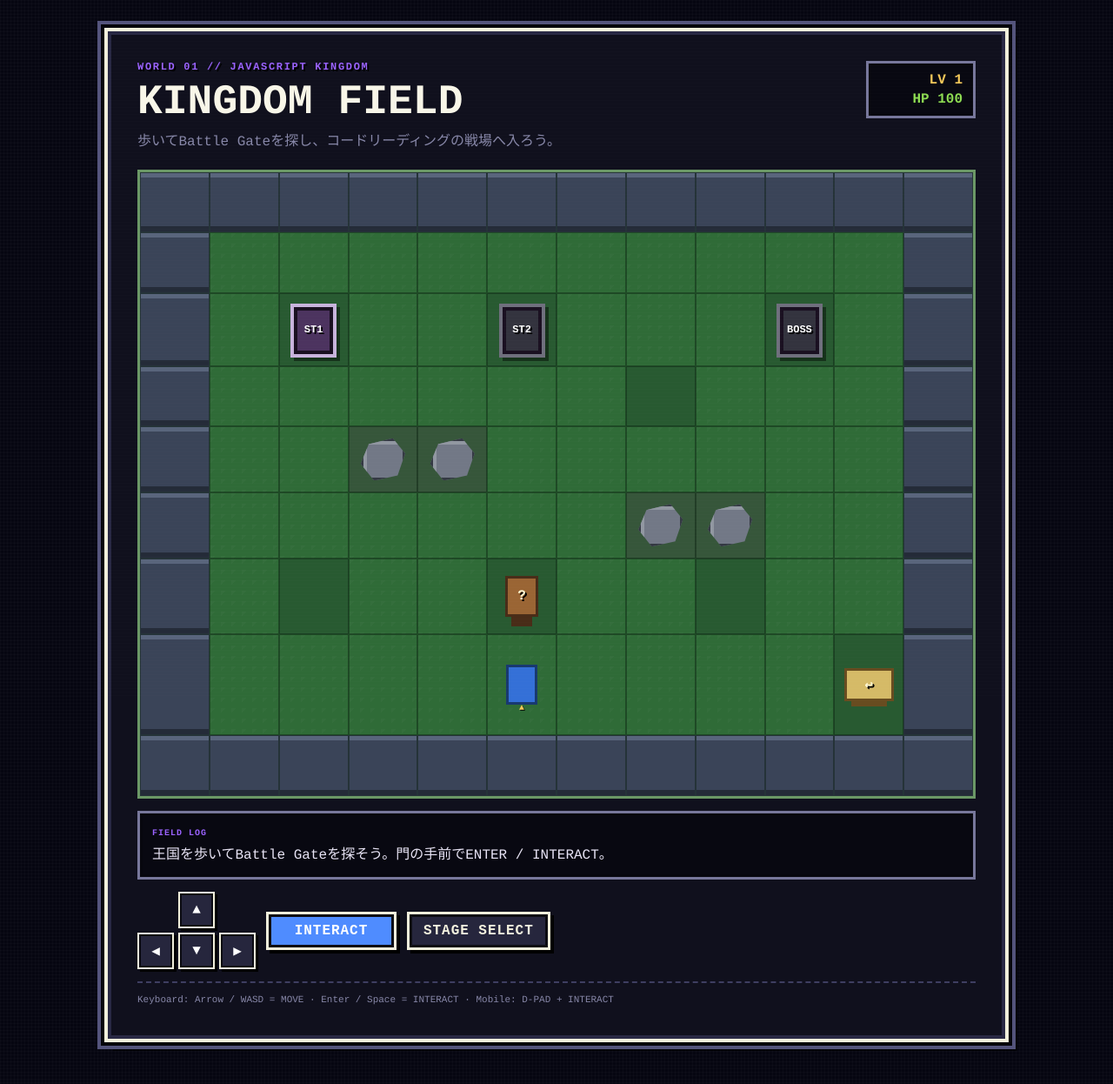
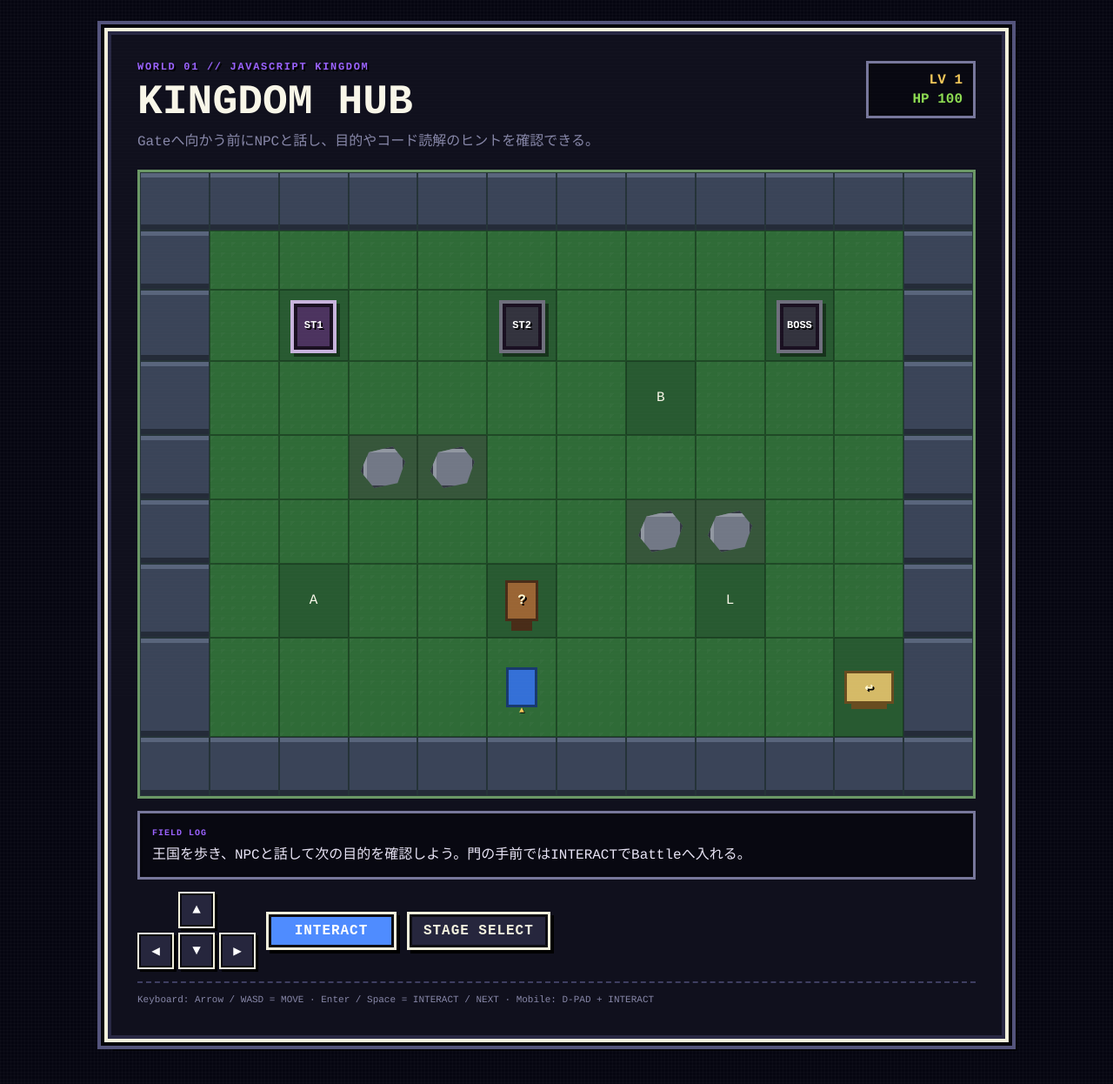
Before and after one commit to mui-1729/code-reading-rpg, a React (Vite) app: page /javascript/field in a window 1280 px wide. Shown: the whole page at 87% size. Built offline with nearby package versions, Linux system fonts and the light colour scheme.

Commit message:
feat: add NPC conversations to field

```diff
--- a/src/field/JavaScriptFieldPage.tsx
+++ b/src/field/JavaScriptFieldPage.tsx
@@ -1,5 +1,8 @@
 import { useCallback, useEffect, useMemo, useState } from 'react'
 import { useNavigate } from '@tanstack/react-router'
+import { getDialogueForNpc } from '../dialogue/dialogue'
+import { npcById } from '../dialogue/npcs'
+import type { DialogueEntry, NpcDefinition } from '../dialogue/types'
 import { battles } from '../game'
 import { useProgress } from '../progression'
 import { getInteractionInFront, movePlayer, samePosition } from './field'
@@ -15,24 +18,44 @@ const directionGlyph: Record<Direction, string> = {
   right: '▶',
 }
 
+type ActiveDialogue = {
+  npc: NpcDefinition
+  dialogue: DialogueEntry
+  lineIndex: number
+}
+
 export function JavaScriptFieldPage() {
   const navigate = useNavigate()
   const { progress, stats } = useProgress()
   const [position, setPosition] = useState<FieldPosition>(javascriptField.start)
   const [facing, setFacing] = useState<Direction>('up')
   const [message, setMessage] = useState(
-    '王国を歩いてBattle Gateを探そう。門の手前でENTER / INTERACT。',
+    '王国を歩き、NPCと話して次の目的を確認しよう。門の手前ではINTERACTでBattleへ入れる。',
   )
+  const [activeDialogue, setActiveDialogue] = useState<ActiveDialogue | null>(null)
 
   const battleByStageId = useMemo(
     () => new Map(battles.map((battle) => [battle.id, battle])),
     [],
   )
 
+  const dialogueProgress = useMemo(
+    () => ({
+      level: stats.level,
+      clearedStageIds: progress.clearedStageIds,
+      clearedAreaIds: progress.clearedAreaIds,
+    }),
+    [progress.clearedAreaIds, progress.clearedStageIds, stats.level],
+  )
+
   const describeInteraction = useCallback(
     (interaction: FieldInteraction) => {
       if (interaction.kind === 'sign') return '看板がある。ENTER / INTERACTで読む。'
       if (interaction.kind === 'exit') return `${interaction.label}への出口。ENTER / INTERACTで移動。`
+      if (interaction.kind === 'npc') {
+        const npc = npcById[interaction.npcId]
+        return npc ? `${npc.name}がいる。ENTER / INTERACTで話す。` : '誰かがいる。'
+      }
 
       const unlocked = progress.unlockedStageIds.includes(interaction.stageId)
       const battle = battleByStageId.get(interaction.stageId)
@@ -44,6 +67,8 @@ export function JavaScriptFieldPage() {
 
   const handleMove = useCallback(
     (direction: Direction) => {
+      if (activeDialogue) return
+
       setFacing(direction)
       const next = movePlayer(javascriptField, position, direction)
 
@@ -51,15 +76,32 @@ export function JavaScriptFieldPage() {
         const interaction = getInteractionInFront(javascriptField, position, direction)
         setMessage(interaction ? describeInteraction(interaction) : 'そこには進めない。')
       } else {
-        setMessage('移動中… 門・看板・出口の手前でINTERACT。')
+        setMessage('移動中… Gate・NPC・看板・出口の手前でINTERACT。')
       }
 
       setPosition(next)
     },
-    [describeInteraction, position],
+    [activeDialogue, describeInteraction, position],
   )
 
+  const advanceDialogue = useCallback(() => {
+    if (!activeDialogue) return
+
+    if (activeDialogue.lineIndex < activeDialogue.dialogue.lines.length - 1) {
+      setActiveDialogue({ ...activeDialogue, lineIndex: activeDialogue.lineIndex + 1 })
+      return
+    }
+
+    setMessage(`${activeDialogue.npc.name}との会話を終えた。`)
+    setActiveDialogue(null)
+  }, [activeDialogue])
+
   const handleInteract = useCallback(() => {
+    if (activeDialogue) {
+      advanceDialogue()
+      return
+    }
+
     const interaction = getInteractionInFront(javascriptField, position, facing)
 
     if (!interaction) {
@@ -69,6 +111,21 @@ export function JavaScriptFieldPage() {
 
     if (interaction.kind === 'sign') {
       setMessage(interaction.message)
+      return
+    }
+
+    if (interaction.kind === 'npc') {
+      const npc = npcById[interaction.npcId]
+      if (!npc) {
+        setMessage('このNPCの会話データが見つからない。')
+        return
+      }
+
+      setActiveDialogue({
+        npc,
+        dialogue: getDialogueForNpc(npc, dialogueProgress),
+        lineIndex: 0,
+      })
       return
     }
 
@@ -87,10 +144,23 @@ export function JavaScriptFieldPage() {
       params: { battleId: String(interaction.stageId) },
       search: { seed: createRunSeed(), returnTo: '/javascript/field' },
     })
-  }, [facing, navigate, position, progress.unlockedStageIds])
+  }, [activeDialogue, advanceDialogue, dialogueProgress, facing, navigate, position, progress.unlockedStageIds])
 
   useEffect(() => {
     const onKeyDown = (event: KeyboardEvent) => {
+      if (activeDialogue) {
+        if (event.key === 'Escape') {
+          event.preventDefault()
+          setActiveDialogue(null)
+          return
+        }
+        if (event.key === 'Enter' || event.key === ' ') {
+          event.preventDefault()
+          advanceDialogue()
+        }
+        return
+      }
+
       const movement: Partial<Record<string, Direction>> = {
         ArrowUp: 'up',
         w: 'up',
@@ -121,7 +191,7 @@ export function JavaScriptFieldPage() {
 
     window.addEventListener('keydown', onKeyDown)
     return () => window.removeEventListener('keydown', onKeyDown)
-  }, [handleInteract, handleMove])
+  }, [activeDialogue, advanceDialogue, handleInteract, handleMove])
 
   const cells = Array.from({ length: javascriptField.width * javascriptField.height }, (_, index) => ({
     x: index % javascriptField.width,
@@ -134,8 +204,8 @@ export function JavaScriptFieldPage() {
         <header className="field-header">
           <div>
             <div className="eyebrow">WORLD 01 // JAVASCRIPT KINGDOM</div>
-            <h1>Kingdom Field</h1>
-            <p>歩いてBattle Gateを探し、コードリーディングの戦場へ入ろう。</p>
+            <h1>Kingdom Hub</h1>
+            <p>Gateへ向かう前にNPCと話し、目的やコード読解のヒントを確認できる。</p>
           </div>
           <div className="field-player-summary pixel-inner-window">
             <span>LV {stats.level}</span>
@@ -154,6 +224,7 @@ export function JavaScriptFieldPage() {
             const interaction = javascriptField.interactions.find((item) => samePosition(item, cell))
             const isPlayer = samePosition(position, cell)
             const battle = interaction?.kind === 'battle' ? battleByStageId.get(interaction.stageId) : undefined
+            const npc = interaction?.kind === 'npc' ? npcById[interaction.npcId] : undefined
             const unlocked = interaction?.kind === 'battle'
               ? progress.unlockedStageIds.includes(interaction.stageId)
               : true
@@ -171,6 +242,11 @@ export function JavaScriptFieldPage() {
                     {battle?.isBoss ? 'BOSS' : `ST${interaction.stageId}`}
                   </span>
                 )}
+                {interaction?.kind === 'npc' && (
+                  <span className={`field-npc field-npc-${interaction.npcId}`} aria-label={npc?.name ?? 'NPC'}>
+                    <span>{npc?.name.slice(0, 1) ?? 'N'}</span>
+                  </span>
+                )}
                 {interaction?.kind === 'sign' && <span className="field-object-glyph">?</span>}
                 {interaction?.kind === 'exit' && <span className="field-object-glyph">↩</span>}
                 {isPlayer && (
@@ -183,28 +259,49 @@ export function JavaScriptFieldPage() {
           })}
         </div>
 
-        <section className="field-message pixel-inner-window" aria-live="polite">
-          <span>FIELD LOG</span>
-          <p>{message}</p>
-        </section>
+        {activeDialogue ? (
+          <section className="dialogue-window pixel-inner-window" aria-live="polite" aria-label="NPC dialogue">
+            <div className="dialogue-speaker">
+              <div>
+                <span>{activeDialogue.npc.role}</span>
+                <strong>{activeDialogue.npc.name}</strong>
+              </div>
+              <span className="dialogue-progress">
+                {activeDialogue.lineIndex + 1}/{activeDialogue.dialogue.lines.length}
+              </span>
+            </div>
+            <p>{activeDialogue.dialogue.lines[activeDialogue.lineIndex]}</p>
+            <div className="dialogue-actions">
+              <span>Enter / Space</span>
+              <button className="primary-button" onClick={advanceDialogue}>
+                {activeDialogue.lineIndex < activeDialogue.dialogue.lines.length - 1 ? '▶ NEXT' : '■ CLOSE'}
+              </button>
+            </div>
+          </section>
+        ) : (
+          <section className="field-message pixel-inner-window" aria-live="polite">
+            <span>FIELD LOG</span>
+            <p>{message}</p>
+          </section>
+        )}
 
         <div className="field-controls" aria-label="Field controls">
           <div className="field-dpad">
-            <button aria-label="Move up" onClick={() => handleMove('up')}>▲</button>
-            <button aria-label="Move left" onClick={() => handleMove('left')}>◀</button>
-            <button aria-label="Move down" onClick={() => handleMove('down')}>▼</button>
-            <button aria-label="Move right" onClick={() => handleMove('right')}>▶</button>
+            <button aria-label="Move up" disabled={Boolean(activeDialogue)} onClick={() => handleMove('up')}>▲</button>
+            <button aria-label="Move left" disabled={Boolean(activeDialogue)} onClick={() => handleMove('left')}>◀</button>
+            <button aria-label="Move down" disabled={Boolean(activeDialogue)} onClick={() => handleMove('down')}>▼</button>
+            <button aria-label="Move right" disabled={Boolean(activeDialogue)} onClick={() => handleMove('right')}>▶</button>
           </div>
           <button className="primary-button field-interact" onClick={handleInteract}>
-            INTERACT
+            {activeDialogue ? 'NEXT' : 'INTERACT'}
           </button>
-          <button className="secondary-button" onClick={() => navigate({ to: '/javascript' })}>
+          <button className="secondary-button" disabled={Boolean(activeDialogue)} onClick={() => navigate({ to: '/javascript' })}>
             STAGE SELECT
           </button>
         </div>
 
         <footer className="field-help">
-          Keyboard: Arrow / WASD = MOVE · Enter / Space = INTERACT · Mobile: D-PAD + INTERACT
+          Keyboard: Arrow / WASD = MOVE · Enter / Space = INTERACT / NEXT · Mobile: D-PAD + INTERACT
         </footer>
       </section>
     </main>
```
